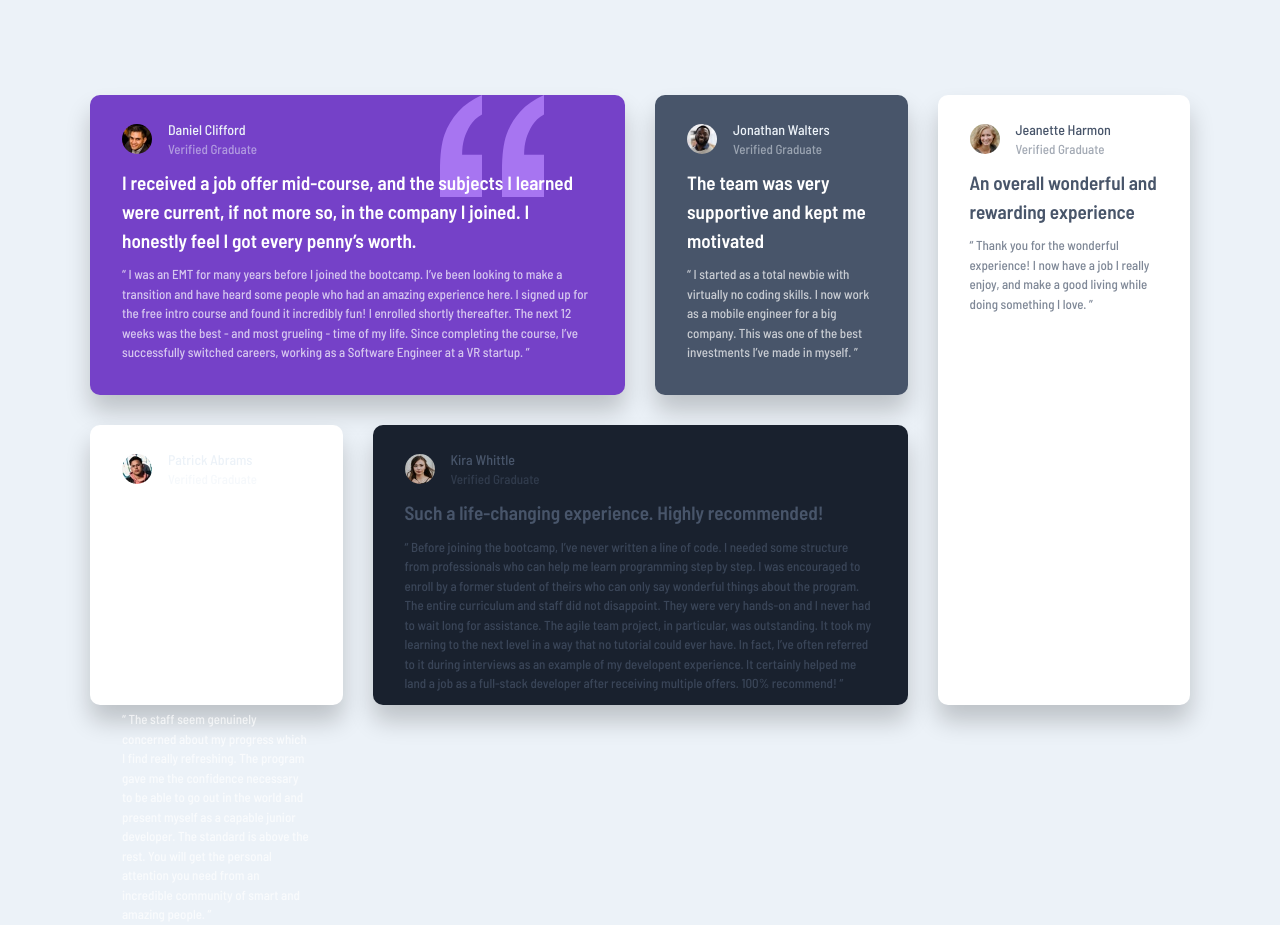
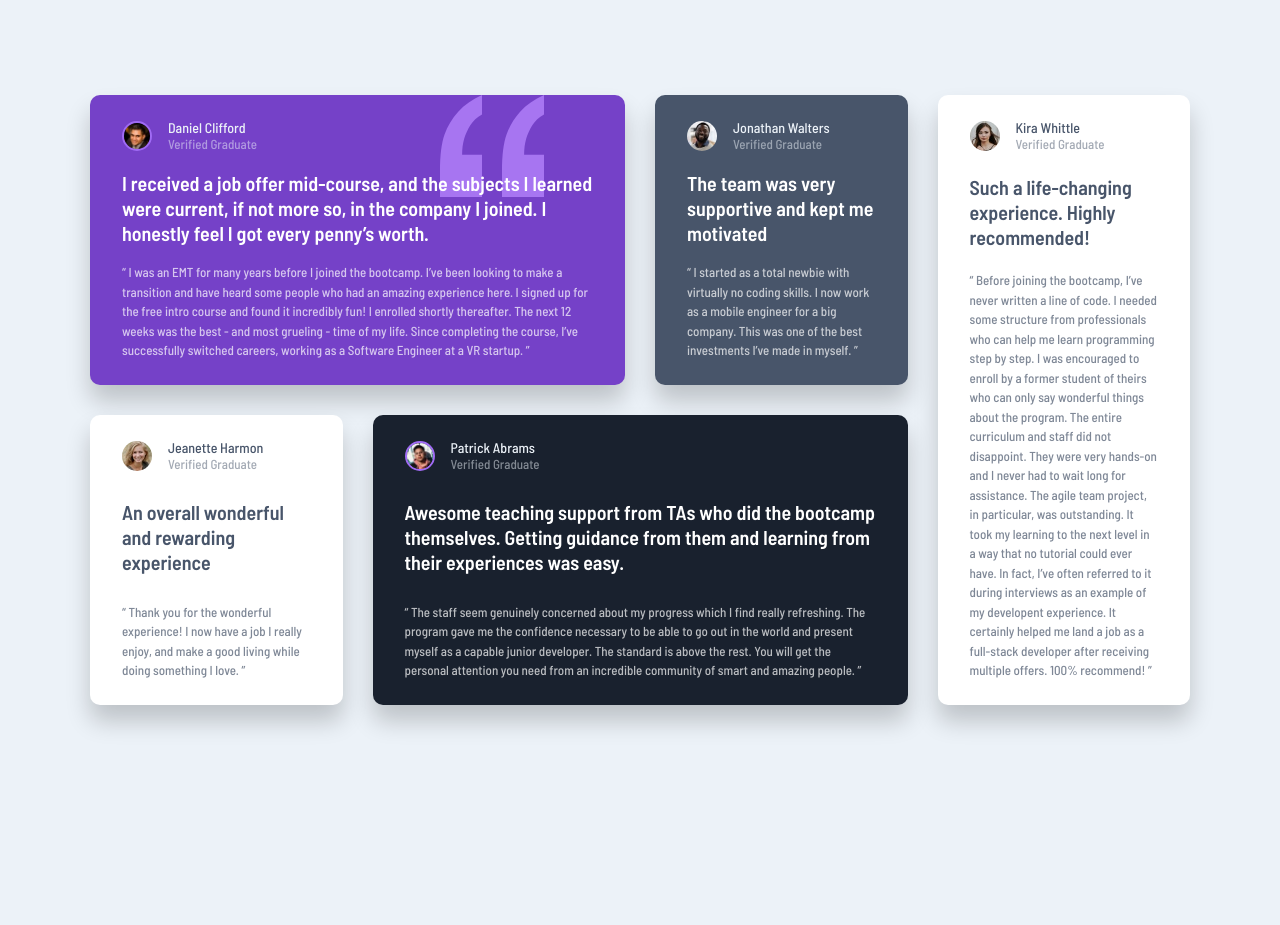
Before and after one commit to tan911/testimonial-grid-section, a website: page index.html in a window 1280 px wide. After the commit the page ends 800 px from the top, so only its background shows below. Drawn offline with Linux system fonts and the light colour scheme.

Commit message:
fixing grids

```diff
--- a/scss/_base.scss
+++ b/scss/_base.scss
@@ -5,6 +5,20 @@
   --color-white: hsl(0, 0%, 100%);
   --color-light-gray: hsl(0, 0%, 81%);
   --color-grayish-blue: hsl(210, 46%, 95%);
+  --border-moderate-violet: hsl(263, 87%, 69%);
+}
+
+@mixin respond($breakpoint) {
+  @if $breakpoint == laptop-portrait {
+    @media only screen and (min-width: 56.25em) {
+      @content;
+    }
+  }
+  @if $breakpoint == laptop-landscape {
+    @media only screen and (min-width: 75em) {
+      @content;
+    }
+  }
 }
 
 @font-face {
@@ -26,9 +40,13 @@ body {
 }
 
 main {
-  width: 100%;
+  width: 90%;
   max-width: 68.75rem;
-  // background-color: white;
+  margin: 4rem 0;
+
+  @include respond(laptop-landscape) {
+    width: 100%;
+  }
 }
 
 .testimonial__profile {
@@ -39,15 +57,28 @@ main {
 
 img {
   border-radius: 100%;
-  width: 30px;
-  height: 30px;
-  // border: 2px solid var(--color-grayish-blue);
+  width: 40px;
+  height: 40px;
+
+  @include respond(laptop-landscape) {
+    width: 30px;
+    height: 30px;
+  }
+}
+
+.rounded {
+  border: 3px solid var(--border-moderate-violet);
+
+  @include respond(laptop-landscape) {
+    border-width: 2px;
+  }
 }
 
 .testimonial__info {
   color: var(--color-grayish-blue);
   display: flex;
   flex-direction: column;
+  line-height: 17px;
 }
 
 .testimonial__name {
@@ -64,9 +95,9 @@ img {
 }
 
 .testimonial__reviews__highlighted {
-  font-size: 1.2rem;
+  font-size: 1.25rem;
   font-family: customFontBold, sans-serif;
-  margin: 0.5em 0;
+  line-height: 25px;
 }
 
 .testimonial__reviews__opac {
@@ -79,6 +110,7 @@ img {
   color: var(--color-dark-grayish-blue);
   display: flex;
   flex-direction: column;
+  line-height: 17px;
 }
 
 .text__reviews {
--- a/scss/_grid.scss
+++ b/scss/_grid.scss
@@ -1,23 +1,44 @@
+@use "./base" as respond;
+
 .grid {
   display: grid;
-  grid-template-rows: 18.75rem 17.5rem;
-  grid-template-columns: 1fr 1fr 1fr 1fr;
+  grid-template-columns: 1fr;
   gap: 30px;
+
+  @include respond.respond(laptop-portrait) {
+    grid-template-columns: repeat(2, 1fr);
+  }
+
+  @include respond.respond(laptop-landscape) {
+    grid-template-rows: repeat(2, 18.125rem);
+    grid-template-columns: repeat(4, 1fr);
+  }
 }
 
 .testimonial {
-  background-color: orange;
-  //   padding: 1.5rem 2.5rem;
-  padding: 1.5rem 2rem;
+  padding: 1.5rem;
   border-radius: 10px;
   box-shadow: 0 1rem 1.5rem rgba(0, 0, 0, 0.2);
+
+  display: flex;
+  flex-direction: column;
+  justify-content: space-between;
+
+  gap: 1rem;
+
+  @include respond.respond(laptop-landscape) {
+    padding: 1.5rem 2rem;
+  }
 
   &--1 {
     background-color: var(--color-moderate-violet);
     background-image: url("../assets/images/bg-pattern-quotation.svg");
     background-repeat: no-repeat;
-    background-position-x: 350px;
-    grid-column: 1 / span 2;
+    background-position-x: 200px;
+    @include respond.respond(laptop-landscape) {
+      background-position-x: 350px;
+      grid-column: 1 / span 2;
+    }
   }
 
   &--2 {
@@ -26,17 +47,22 @@
 
   &--3 {
     background-color: var(--color-white);
-    grid-row: 1 / -1;
-    grid-column: 4 / -1;
+    @include respond.respond(laptop-landscape) {
+      grid-area: 2 / 1 / 3 / 2;
+    }
   }
 
   &--4 {
-    background-color: var(--color-white);
+    background-color: var(--color-blackish-blue);
+    @include respond.respond(laptop-landscape) {
+      grid-column: 2 / span 2;
+    }
   }
 
   &--5 {
-    background-color: var(--color-blackish-blue);
-    grid-row: 2 / 3;
-    grid-column: 2 / span 2;
+    background-color: var(--color-white);
+    @include respond.respond(laptop-landscape) {
+      grid-area: 1 / 4 / 3 / -1;
+    }
   }
 }
```
Also changed, not shown: css/style.css, 1 other file.
